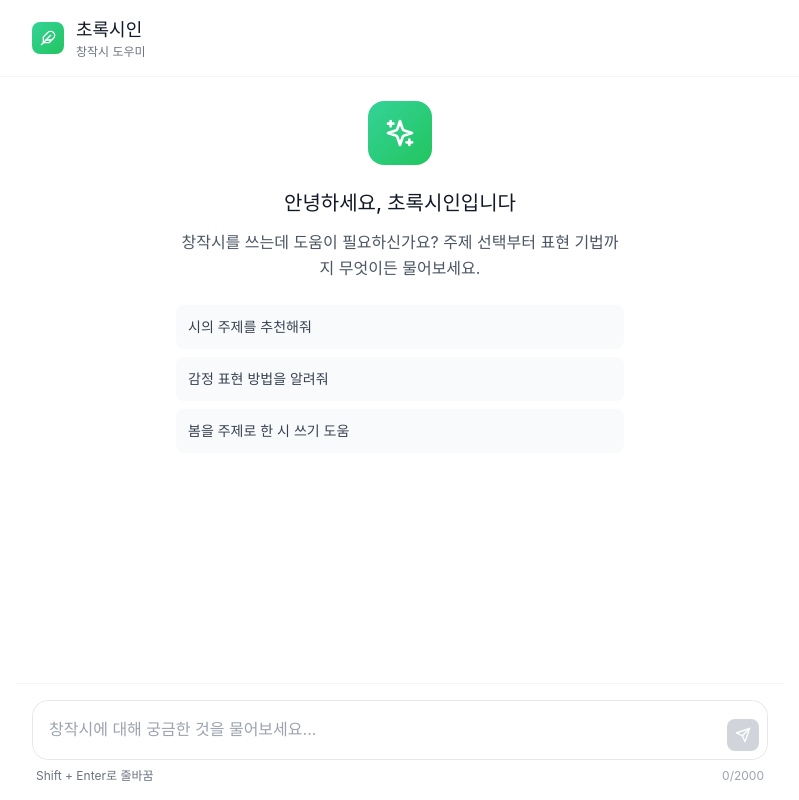
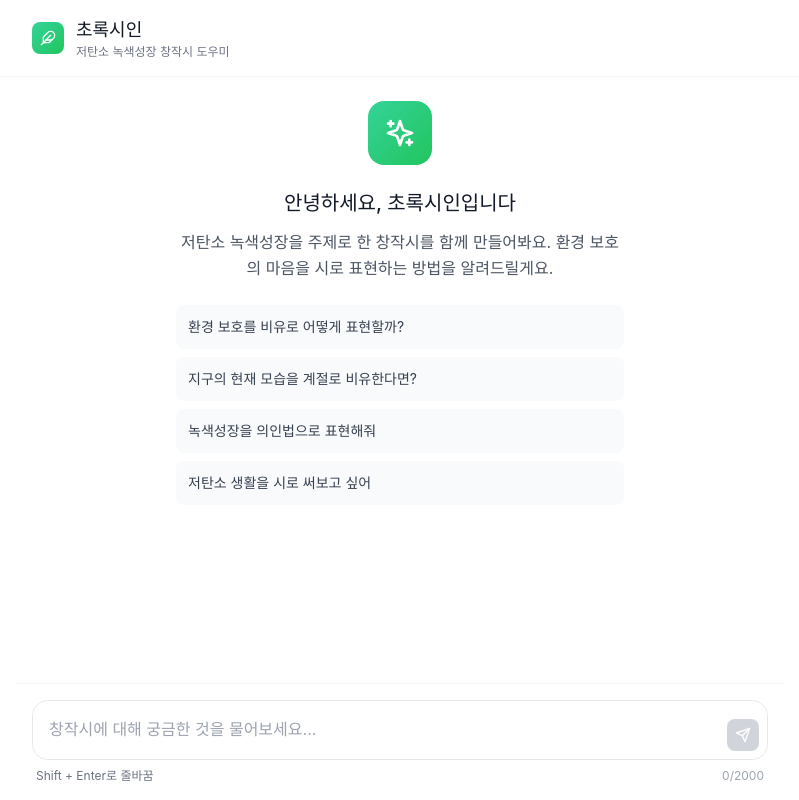
Before and after one commit to kjk3217/green-poet-chatbot, a Next.js app: page / in a window 1280 px wide. Shown: the whole page, without its empty margins (240-1039 px from the left). Built offline with nearby package versions, Linux system fonts and the light colour scheme.

Commit message:
Update index.js

```diff
--- a/pages/index.js
+++ b/pages/index.js
@@ -86,7 +86,7 @@ export default function Home() {
             </div>
             <div>
               <h1 className="text-lg font-medium text-gray-900">초록시인</h1>
-              <p className="text-xs text-gray-500">창작시 도우미</p>
+              <p className="text-xs text-gray-500">저탄소 녹색성장 창작시 도우미</p>
             </div>
           </div>
           {messages.length > 0 && (
@@ -115,13 +115,14 @@ export default function Home() {
                   안녕하세요, 초록시인입니다
                 </h2>
                 <p className="text-gray-600 leading-relaxed mb-6">
-                  창작시를 쓰는데 도움이 필요하신가요? 주제 선택부터 표현 기법까지 무엇이든 물어보세요.
+                  저탄소 녹색성장을 주제로 한 창작시를 함께 만들어봐요. 환경 보호의 마음을 시로 표현하는 방법을 알려드릴게요.
                 </p>
                 <div className="grid grid-cols-1 gap-2">
                   {[
-                    "시의 주제를 추천해줘",
-                    "감정 표현 방법을 알려줘",
-                    "봄을 주제로 한 시 쓰기 도움"
+                    "환경 보호를 비유로 어떻게 표현할까?",
+                    "지구의 현재 모습을 계절로 비유한다면?",
+                    "녹색성장을 의인법으로 표현해줘",
+                    "저탄소 생활을 시로 써보고 싶어"
                   ].map((suggestion, index) => (
                     <button
                       key={index}
```
